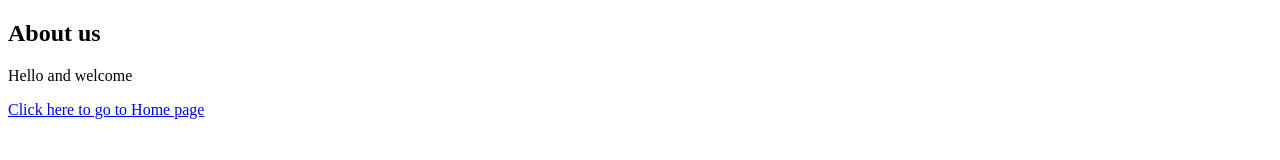
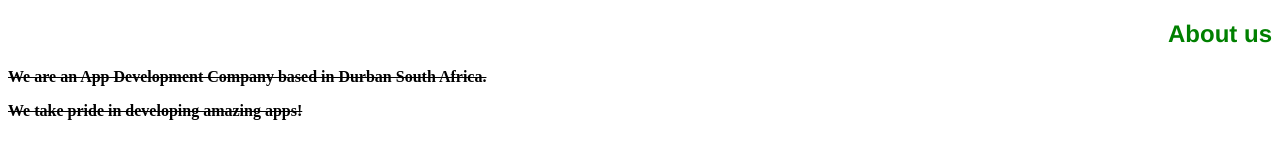
Before and after one commit to precious-jpg/WEBSITES, a plain HTML site: page about.html in a window 1280 px wide. Drawn offline with Linux system fonts and the light colour scheme.

Commit message:
Add files via upload

```diff
--- a/about.html
+++ b/about.html
@@ -1,11 +1,12 @@
 <!DOCTYPE html>
 <html>
     <head>
-
+    <link rel="stylesheet" href="style.css">
     </head>
     <body>
-<h2> About us</h2>
-        <p>Hello and welcome</p>
-        <a href="index.html">Click here to go to Home page</a>
-   </body>
+   <h2>About us</h2>
+  <p>We are an App Development Company based in Durban South Africa.</p>
+        <p>We take pride in developing amazing apps!</p>
+
+    </body>
 </html>
```
